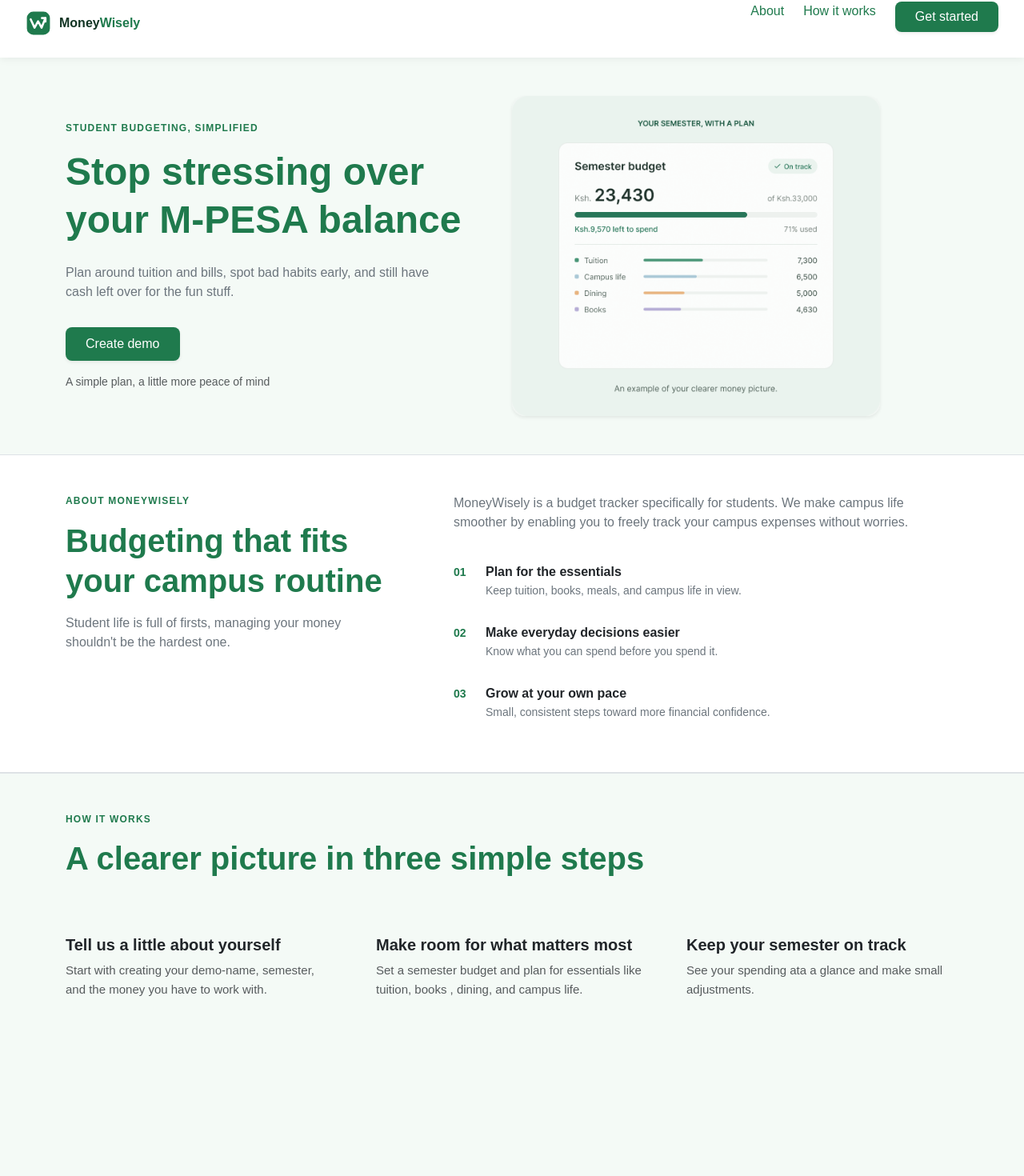
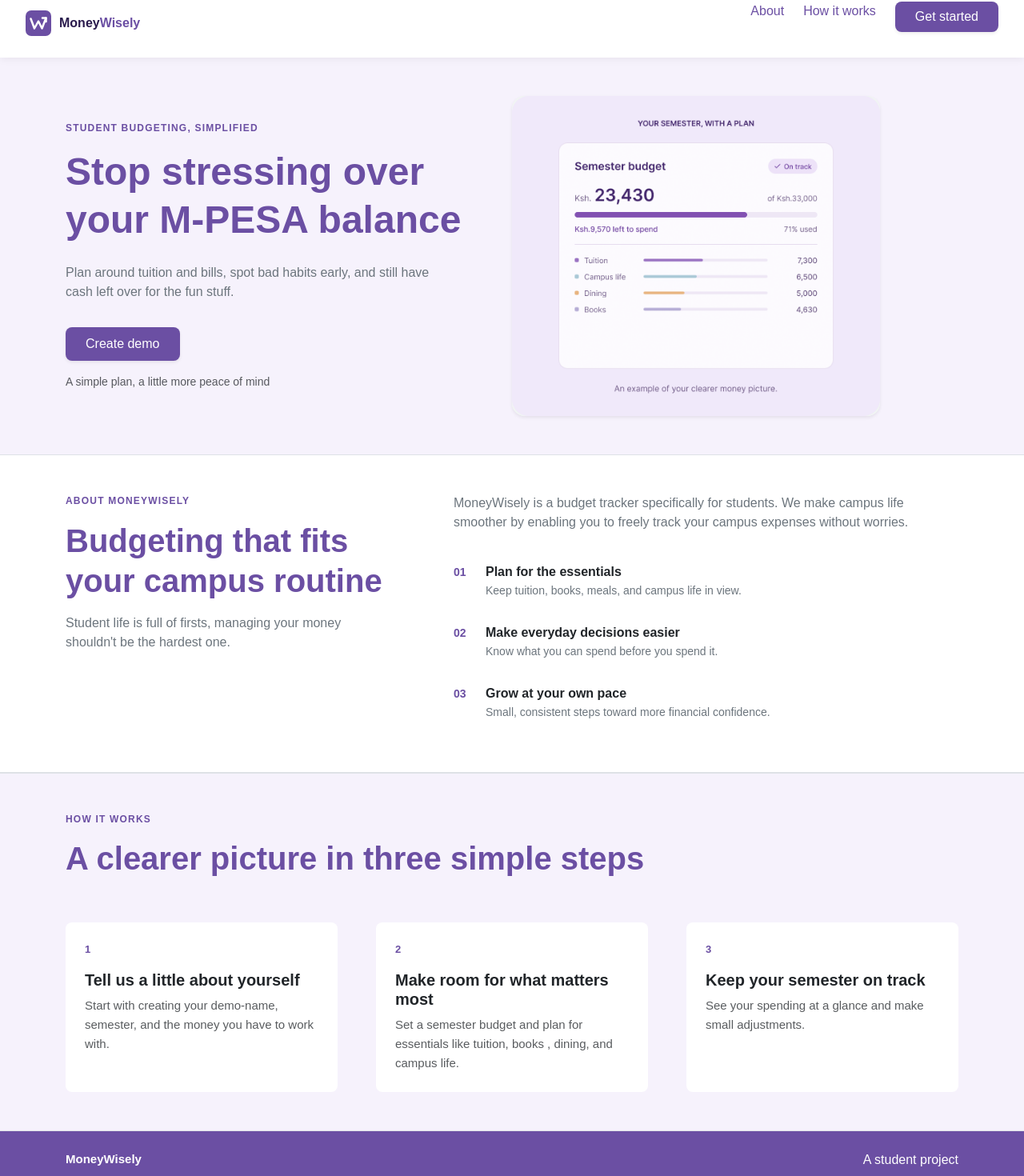
Before and after one commit to Myminiwrldsht/Student-Expense-Tracker-React-, a React (Vite) app: page / in a window 1280 px wide. Shown: the part 14-1484 px from the top of the page at 80% size. Before the commit the page ends 1371 px from the top, so only its background shows below. Built offline with nearby package versions, Linux system fonts and the light colour scheme.

Commit message:
feat: add footer and kept it at the bottom with a flex layout, replace green theme with lilac theme variables, add purple version of the logo

```diff
--- a/src/App.css
+++ b/src/App.css
@@ -1,12 +1,12 @@
 :root {
-  --green: #1F7A4D;
-  /* Main branding green: buttons, links, active states*/
-  --green-light: #3DBE74;
-  /* Lighter green: accents and highlights*/
-  --ink: #123524;
-  /*Dark green: */
-  --bg: #F4FAF6;
-  /*pale green for the background*/
+  --purple: #6B4FA3;
+  /* Main branding purple: buttons, links, active states*/
+  -purple-light: #B79CE6;
+  /* Lighter purple: accents and highlights*/
+  --ink: #2A1B4D;
+  /*Dark purple: */
+  --bg: #F6F2FC;
+  /*pale purple for the background*/
 }
 
 
@@ -19,7 +19,6 @@ body {
   background-attachment: fixed;
   min-height: 100vh;
   margin: 0;
-  padding-bottom: 60px;
   display: flex;
   flex-direction: column;
 }
@@ -46,7 +45,7 @@ body {
 
 .nav-links a {
   text-decoration: none;
-  color: var(--green);
+  color: var(--purple);
 }
 
 .nav-links a:hover {
@@ -75,5 +74,16 @@ body {
 }
 
 .logo-accent {
-  color: var(--green);
+  color: var(--purple);
 }
+
+button{
+  transition: transform 0.2s ease, background-color 0.2s ease;
+  cursor: pointer;
+}
+
+button:hover{
+  background: var(--purple);
+  color: #ffffff;
+  transform: scale(1.02);
+}
--- a/src/components/NavBar.jsx
+++ b/src/components/NavBar.jsx
@@ -15,7 +15,7 @@ export default function NavBar() {
     <ul className="nav-links">
       <li><a href="#about" >About</a></li>
       <li><a href="#how-it-works" >How it works</a></li>
-      <li><button className="btn text-white px-4 py-2.5 fw-medium rounded-3 shadow-sm" style={{ backgroundColor: "#1F7A4D"}}>Get started</button></li>
+      <li><button className="btn text-white px-4 py-2.5 fw-medium rounded-3 shadow-sm" style={{ backgroundColor: "var(--purple)"}}>Get started</button></li>
 
 
     </ul>
--- a/src/data/HomeContent.jsx
+++ b/src/data/HomeContent.jsx
@@ -32,7 +32,7 @@
           {
             id: 3,
             title: "Keep your semester on track",
-            description: "See your spending ata a glance and make small adjustments."
+            description: "See your spending at a glance and make small adjustments."
         }
 
     ]
--- a/src/pages/Home.jsx
+++ b/src/pages/Home.jsx
@@ -2,14 +2,17 @@ import NavBar from '../components/NavBar';
 import Hero from '../sections/Hero';
 import About from '../sections/About';
 import HowItWorks from '../sections/HowItWorks'
-// import Footer from '../sections/Footer';
+import Footer from '../sections/Footer';
 export default function Home () {
     return(
-        <>
+        <div className="d-flex flex-column min-vh-100">
         <NavBar />
+        <main className="flex-grow-1">
         <Hero />
         <About />
         <HowItWorks />
-        </>
-    )
+        </main>
+        <Footer />
+        </div>
+    );
 }
--- a/src/sections/About.jsx
+++ b/src/sections/About.jsx
@@ -7,10 +7,10 @@ export default function About() {
                 <div className="row g-5 align-items-start">
                     <div className="col-lg-5">
 
-            <p className="text-uppercase fw-semibold  mb-3 " style={{ fontSize:"12px", letterSpacing: "0.1em", color: "var(--green)"}}>
+            <p className="text-uppercase fw-semibold  mb-3 " style={{ fontSize:"12px", letterSpacing: "0.1em", color: "var(--purple)"}}>
             About moneywisely
             </p>
-            <h2 className="display-6 fw-bold mb-3 lh-sm" style={{color: "var(--green)"}}>
+            <h2 className="display-6 fw-bold mb-3 lh-sm" style={{color: "var(--purple)"}}>
                 Budgeting that fits your campus routine
             </h2>
             <p className="text-secondary mb-4 lh-base" style={{maxWidth: "360px"}}>
@@ -25,7 +25,7 @@ export default function About() {
                 <div className=" pt-3 d-flex flex-column gap-3">
                 {benefits.map((benefit , index)=>(
                     <div key={benefit.id} className="d-flex gap-3 pb-3 ">
-                        <span className="fw-semibold small" style={{color: "var(--green)", minWidth: "24px"}}>
+                        <span className="fw-semibold small" style={{color: "var(--purple)", minWidth: "24px"}}>
                             0{index + 1}
                         </span>
 
--- a/src/sections/Footer.jsx
+++ b/src/sections/Footer.jsx
@@ -0,0 +1,12 @@
+export default function Footer() {
+    return(
+        <footer className=" border-top py-4 " style={{backgroundColor: "var(--purple)"}}>
+            <div className="container">
+                <div className="d-flex flex-column flex-sm-row align-items-center justify-content-between gap-2">
+        <span className="fw-semibold text-white" style={{ fontSize:"15px"}}>MoneyWisely</span>
+        <span className="text-white">A student project</span>
+        </div>
+        </div>
+        </footer>
+    );
+}
--- a/src/sections/Hero.jsx
+++ b/src/sections/Hero.jsx
@@ -6,15 +6,15 @@ export default function Hero() {
         <section id="hero" className="container py-5">
             <div className="row align-items-center g-5">
                 <div className="col-lg-6">
-                    <p className="text-uppercase fw-semibold  mb-3 " style={{ fontSize:"12px", letterSpacing: "0.1em", color: "var(--green)"}}>
+                    <p className="text-uppercase fw-semibold  mb-3 " style={{ fontSize:"12px", letterSpacing: "0.1em", color: "var(--purple)"}}>
                         Student budgeting, simplified
                     </p>
-                    <h1 className="display-5 fw-bold  mb-4 lh-sm" style={{color: "var(--green)"}}> Stop stressing over your M-PESA balance
+                    <h1 className="display-5 fw-bold  mb-4 lh-sm" style={{color: "var(--purple)"}}> Stop stressing over your M-PESA balance
                     </h1>
                     <p className="lead text-secondary fs-6 mb-4" style={{maxWidth: "460px"}}>Plan around tuition and bills, spot bad habits early, and still have cash left over for the fun stuff.</p>
 
                     <div className="pt-2">
-                        <button className="btn text-white px-4 py-2 fw-medium rounded-3 shadow-sm" style={{backgroundColor: "var(--green)"}}>
+                        <button className="btn text-white px-4 py-2 fw-medium rounded-3 shadow-sm" style={{backgroundColor: "var(--purple)"}}>
                             Create demo
                         </button>
                         <p className="text-muted small mt-3 mb-0">A simple plan, a little more peace of mind</p>
--- a/src/sections/HowItWorks.jsx
+++ b/src/sections/HowItWorks.jsx
@@ -4,18 +4,19 @@ export default function HowItWorks(){
         <section id="how-it-works" className=" py-4 border-top">
             <div className="container py-4">
                   <div className="mb-5">
-                   <p className="text-uppercase fw-semibold  mb-3 " style={{ fontSize:"12px", letterSpacing: "0.1em", color: "var(--green)"}}>
+                   <p className="text-uppercase fw-semibold  mb-3 " style={{ fontSize:"12px", letterSpacing: "0.1em", color: "var(--purple)"}}>
                         How it works
                     </p>
-                    <h3 className="display-6 fw-bold mb-0" style={{color:"var(--green)"}}>
+                    <h3 className="display-6 fw-bold mb-0" style={{color:"var(--purple)"}}>
                         A clearer picture in three simple steps
                     </h3>
                     </div>
                     <div className="row g-4 g-lg-5 pt-2">
                         {steps.map((step)=>(
                             <div key={step.id} className="col-md-4">
-                                <p className="fw-semibold mb-3" style={{fontSize: "13px", color:"var(--green)"}}>
-                                    {step.number}
+                                <div className="bg-white p-4 rounded-3 h-100">
+                                <p className="fw-semibold mb-3" style={{fontSize: "13px", color:"var(--purple)"}}>
+                                    {step.id}
                                     </p>
                                     <h3 className="h5 fw-bold mb-2">
                                         {step.title}
@@ -24,6 +25,7 @@ export default function HowItWorks(){
                                         {step.description}
                                     </p>
                                     </div>
+                                    </div>
 
                         ))}
                     </div>
```
Also changed, not shown: src/assets/budget-preview.png, src/assets/moneywisely-icon.svg.
